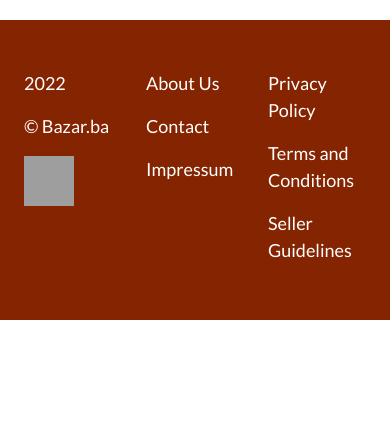
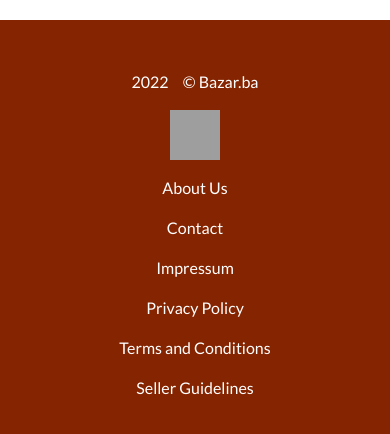
Before and after one commit to admirkrilasevic/bazar-ba, a React (Create React App) app in the folder src/main/frontend/: page /sell in a window 390 px wide. Shown: the part 1914-2348 px from the top of the page. Before the commit the page ends 2234 px from the top, so only its background shows below. Built offline with nearby package versions, Linux system fonts and the light colour scheme; no server answers; grey boxes are pictures that could not be loaded.

Commit message:
single column footer

```diff
--- a/src/main/frontend/src/components/Footer.js
+++ b/src/main/frontend/src/components/Footer.js
@@ -1,9 +1,18 @@
 import styles from "./Footer.module.css";
 import { Container, Col, Row } from 'react-bootstrap';
 import { Link } from "react-router-dom";
+import { useEffect, useState } from "react";
 
 function Footer() {
+
+  const [width, setWidth] = useState(window.innerWidth);
+
+  useEffect(() => {
+      window.addEventListener('resize', () => setWidth(window.innerWidth));
+  }, []);
+
   return (
+    width >= 768 ?
     <div className={styles.footer}>
       <Container className={"no-gutters"}>
         <Row className={styles.footerContent}>
@@ -30,6 +39,20 @@ function Footer() {
           </Col>
         </Row>
       </Container>
+    </div> :
+    <div className={styles.mobileFooter}>
+      <Container className={"no-gutters"}>
+        <Col>
+          <p>{new Date().getFullYear()} &ensp; © Bazar.ba</p>
+          <p><Link to="/home"><img src="https://i.ibb.co/D9YW3Kw/Logo-icon-2.png" alt="Logo" className={styles.logoIcon}></img></Link></p>
+          <p><Link to="/about">About Us</Link></p>
+          <p><Link to="/contact">Contact</Link></p>
+          <p><Link to="/impressum">Impressum</Link></p>
+          <p><Link to="/privacy">Privacy Policy</Link></p>
+          <p><Link to="/terms">Terms and Conditions</Link></p>
+          <p><Link to="/guidelines">Seller Guidelines</Link></p>
+        </Col>
+      </Container>
     </div>
   );
 }
--- a/src/main/frontend/src/components/Footer.module.css
+++ b/src/main/frontend/src/components/Footer.module.css
@@ -45,3 +45,17 @@
     width: 50px;
     height: 50px;
 }
+
+.mobileFooter {
+    background-color: #852400;
+    width: 100%;
+    position: relative;
+    bottom: 0;
+    color: #fff;
+    padding: 50px 0px;
+}
+
+.mobileFooter a {
+    text-decoration: none;
+    color: inherit;
+}
```
